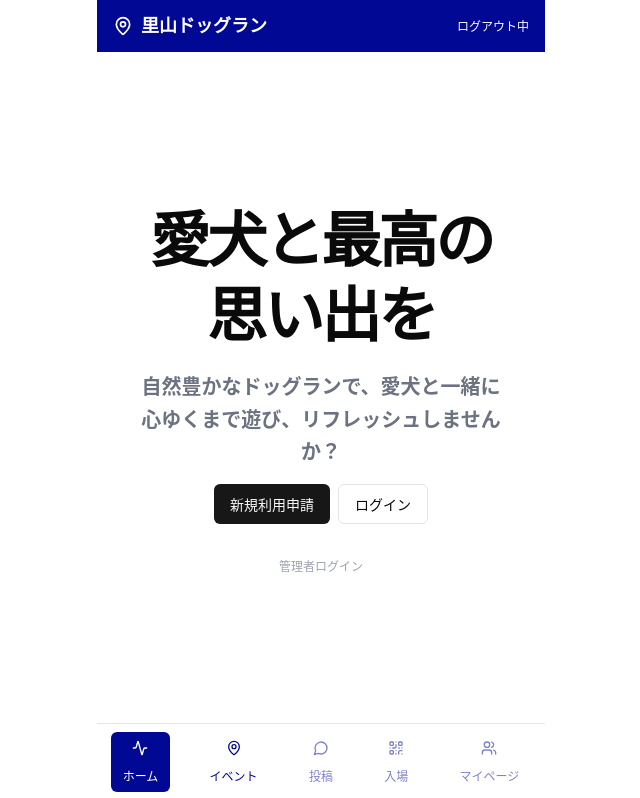
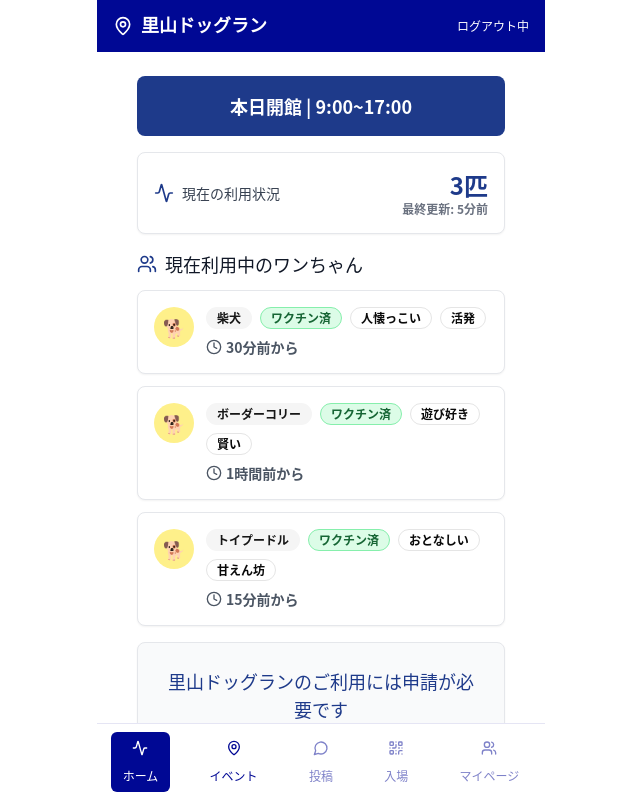
Before and after one commit to mkazuma96/satoyama_dogrun_frontend, a Next.js app: page / in a window 1280 px wide. Shown: the top 798 px of the page, without its empty margins (319-959 px from the left). Built offline with nearby package versions, Linux system fonts and the light colour scheme.

Commit message:
feat: ホーム画面のデザインをモックに合わせて修正 - 営業時間・利用状況・現在利用中のワンちゃんセクションを追加 - 利用申請セクションの表示制御を調整 - ログイン画面と利用申請フォームのタイトルを削除

```diff
--- a/components/home-section.tsx
+++ b/components/home-section.tsx
@@ -1,6 +1,6 @@
 "use client"
 
-import { Activity, Clock, Dog, Users } from "lucide-react"
+import { Activity, Clock, Dog, Users, MapPin, Bell } from "lucide-react"
 import { Button } from "@/components/ui/button"
 import { Card, CardContent, CardHeader, CardTitle } from "@/components/ui/card"
 import { Badge } from "@/components/ui/badge"
@@ -45,6 +45,34 @@ const dogBreeds = [
   "ジャーマン・シェパード・ドッグ",
   "秋田犬",
   "その他",
+]
+
+// 現在利用中のワンちゃんのモックデータ
+const currentDogs = [
+  {
+    id: 1,
+    breed: "柴犬",
+    vaccinationStatus: "ワクチン済",
+    characteristics: ["人懐っこい", "活発"],
+    timeSpent: "30分前から",
+    icon: "🐕"
+  },
+  {
+    id: 2,
+    breed: "ボーダーコリー",
+    vaccinationStatus: "ワクチン済",
+    characteristics: ["遊び好き", "賢い"],
+    timeSpent: "1時間前から",
+    icon: "🐕"
+  },
+  {
+    id: 3,
+    breed: "トイプードル",
+    vaccinationStatus: "ワクチン済",
+    characteristics: ["おとなしい", "甘えん坊"],
+    timeSpent: "15分前から",
+    icon: "🐕"
+  }
 ]
 
 interface HomeSectionProps {
@@ -156,46 +184,115 @@ export function HomeSection({
   })
 
   return (
-    <section id="home" className="relative w-full py-12 md:py-24 lg:py-32">
+    <section id="home" className="relative w-full">
       <div className="container px-4 md:px-6">
-        <div className="flex flex-col items-center justify-center space-y-4">
-          {userStatus === UserStatus.Initial && (
-            <div className="space-y-4 text-center">
-              <h1 className="text-4xl font-heading tracking-tighter sm:text-5xl md:text-6xl/tight">
-                愛犬と最高の思い出を
-              </h1>
-              <p className="max-w-[600px] text-gray-500 md:text-xl/relaxed lg:text-base/relaxed xl:text-xl/relaxed dark:text-gray-400">
-                自然豊かなドッグランで、愛犬と一緒に心ゆくまで遊び、リフレッシュしませんか？
+        <div className="flex flex-col space-y-4">
+          {/* 営業時間・入館情報 */}
+          <div className="bg-blue-900 text-white p-4 rounded-lg">
+            <div className="text-center">
+              <div className="text-lg font-bold">本日開館 | 9:00~17:00</div>
+            </div>
+          </div>
+
+          {/* 現在の利用状況 */}
+          <Card className="border-gray-200">
+            <CardContent className="p-4">
+              <div className="flex items-center justify-between">
+                <div className="flex items-center space-x-2">
+                  <Activity className="h-5 w-5 text-blue-900" />
+                  <span className="text-sm font-medium text-gray-700">現在の利用状況</span>
+                </div>
+                <div className="text-right">
+                  <div className="text-2xl font-bold text-blue-900">{currentDogs.length}匹</div>
+                  <div className="text-xs text-gray-500">最終更新: 5分前</div>
+                </div>
+              </div>
+            </CardContent>
+          </Card>
+
+          {/* 現在利用中のワンちゃん */}
+          <div className="space-y-3">
+            <div className="flex items-center space-x-2">
+              <Users className="h-5 w-5 text-blue-900" />
+              <h3 className="text-lg font-medium text-gray-900">現在利用中のワンちゃん</h3>
+            </div>
+            {currentDogs.map((dog) => (
+              <Card key={dog.id} className="border-gray-200">
+                <CardContent className="p-4">
+                  <div className="flex items-start space-x-3">
+                    <div className="w-10 h-10 bg-yellow-200 rounded-full flex items-center justify-center text-lg">
+                      {dog.icon}
+                    </div>
+                    <div className="flex-1">
+                      <div className="flex flex-wrap gap-2 mb-2">
+                        <Badge variant="secondary" className="text-xs">
+                          {dog.breed}
+                        </Badge>
+                        <Badge variant="outline" className="text-xs bg-green-100 text-green-800 border-green-300">
+                          {dog.vaccinationStatus}
+                        </Badge>
+                        {dog.characteristics.map((char, index) => (
+                          <Badge key={index} variant="outline" className="text-xs">
+                            {char}
+                          </Badge>
+                        ))}
+                      </div>
+                      <div className="flex items-center space-x-1 text-sm text-gray-600">
+                        <Clock className="h-4 w-4" />
+                        <span>{dog.timeSpent}</span>
+                      </div>
+                    </div>
+                  </div>
+                </CardContent>
+              </Card>
+            ))}
+          </div>
+
+          {/* 利用申請が必要セクション - ログイン前のみ表示（ログインフォーム・利用申請フォーム表示中は非表示） */}
+          {userStatus !== (UserStatus as any).LoggedIn &&
+           userStatus !== (UserStatus as any).LoginForm &&
+           userStatus !== (UserStatus as any).ForgotPasswordForm &&
+           userStatus !== (UserStatus as any).ForgotPasswordSent &&
+           userStatus !== (UserStatus as any).RegistrationForm && (
+            <Card className="border-gray-200 bg-gray-50">
+              <CardContent className="p-6 text-center">
+                <h3 className="text-lg font-medium text-blue-900 mb-3">
+                  里山ドッグランのご利用には申請が必要です
+                </h3>
+                <p className="text-sm text-gray-600 mb-6 leading-relaxed">
+                  安全で快適な環境を提供するため、初回利用時には簡単な申請と審査をお願いしております。
                 </p>
-              <div className="flex flex-col gap-2 min-[400px]:flex-row justify-center">
-                <Button onClick={() => setUserStatus((UserStatus as any).RegistrationForm)}>
-                  新規利用申請
+                <div className="space-y-3">
+                  <Button
+                    onClick={() => setUserStatus((UserStatus as any).RegistrationForm)}
+                    className="w-full bg-blue-900 hover:bg-blue-800 text-white"
+                  >
+                    利用申請をする
                   </Button>
-                <Button onClick={() => setUserStatus((UserStatus as any).LoginForm)} variant="outline">
+                  <div className="flex space-x-3">
+                    <Button
+                      onClick={() => setUserStatus((UserStatus as any).LoginForm)}
+                      variant="outline"
+                      className="flex-1 border-blue-900 text-blue-900 hover:bg-blue-50"
+                    >
                       ログイン
                     </Button>
-              </div>
-
-              {/* 管理者ログインボタン - 目立たないように配置 */}
-              <div className="mt-4 pt-2">
                     <Button
-                  type="button"
                       onClick={() => window.open('/admin', '_blank')}
-                  variant="ghost"
-                  size="sm"
-                  className="text-xs text-gray-400 hover:text-gray-600 hover:bg-gray-100 font-caption px-3 py-1"
+                      variant="outline"
+                      className="flex-1 border-gray-400 text-gray-600 hover:bg-gray-50"
                     >
                       管理者ログイン
                     </Button>
                   </div>
                 </div>
+              </CardContent>
+            </Card>
           )}
 
+          {/* 利用申請フォーム */}
           {userStatus === (UserStatus as any).RegistrationForm && (
             <div className="space-y-6 mt-6">
-              <h2 className="text-lg font-heading mb-4" style={{ color: "rgb(0, 8, 148)" }}>
-                利用申請フォーム
-              </h2>
               <Card className="border-asics-blue-100">
                 <CardContent className="p-4">
                   <form onSubmit={onSubmit} className="space-y-4">
@@ -488,6 +585,7 @@ export function HomeSection({
             </div>
           )}
 
+          {/* その他の状態表示 */}
           {userStatus === (UserStatus as any).RegistrationPending && (
             <div className="space-y-4">
               <h2 className="text-lg font-heading mb-4" style={{ color: "rgb(0, 8, 148)" }}>
@@ -504,23 +602,21 @@ export function HomeSection({
 
           {userStatus === (UserStatus as any).LoggedIn && (
             <div className="space-y-4">
-              <h2 className="text-lg font-heading mb-4" style={{ color: "rgb(0, 8, 148)" }}>
-                ログイン中
-              </h2>
-              <p className="text-gray-500 dark:text-gray-400 font-caption">
-                ドッグランアプリへようこそ！
-              </p>
               <Button onClick={handleLogout} className="w-full font-caption">
                 ログアウト
+              </Button>
+              <Button
+                onClick={() => window.open('/admin', '_blank')}
+                variant="outline"
+                className="w-full font-caption border-gray-400 text-gray-600 hover:bg-gray-50"
+              >
+                管理者ログイン
               </Button>
             </div>
           )}
 
           {userStatus === (UserStatus as any).LoginForm && (
             <div className="space-y-6 mt-6">
-              <h2 className="text-lg font-heading mb-4" style={{ color: "rgb(0, 8, 148)" }}>
-                ログイン
-              </h2>
               <Card className="border-asics-blue-100">
                 <CardContent className="p-4">
                   <form onSubmit={handleLoginSubmit} className="space-y-4">
```
Lines whose indentation alone changed are shown as unchanged.
